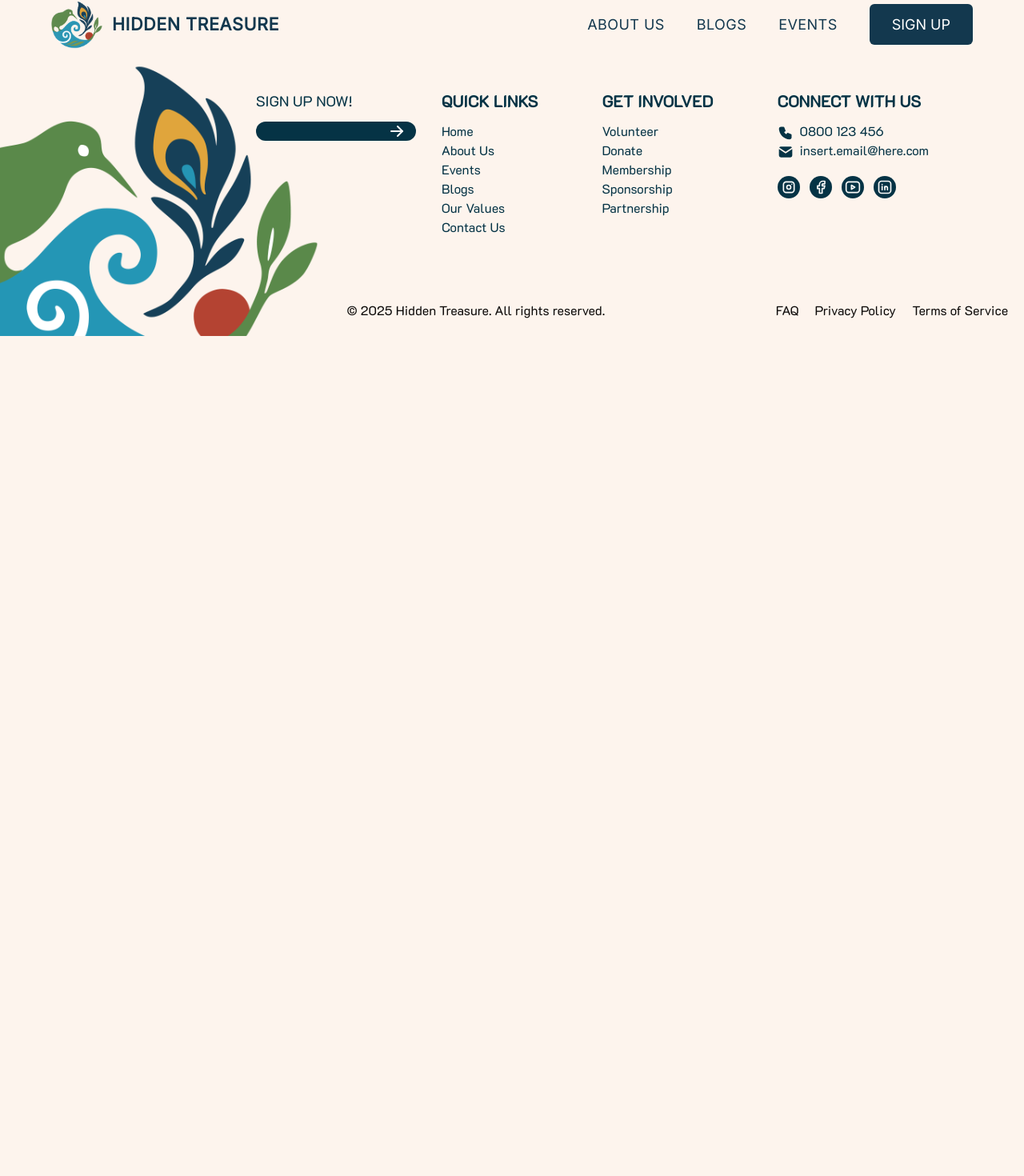
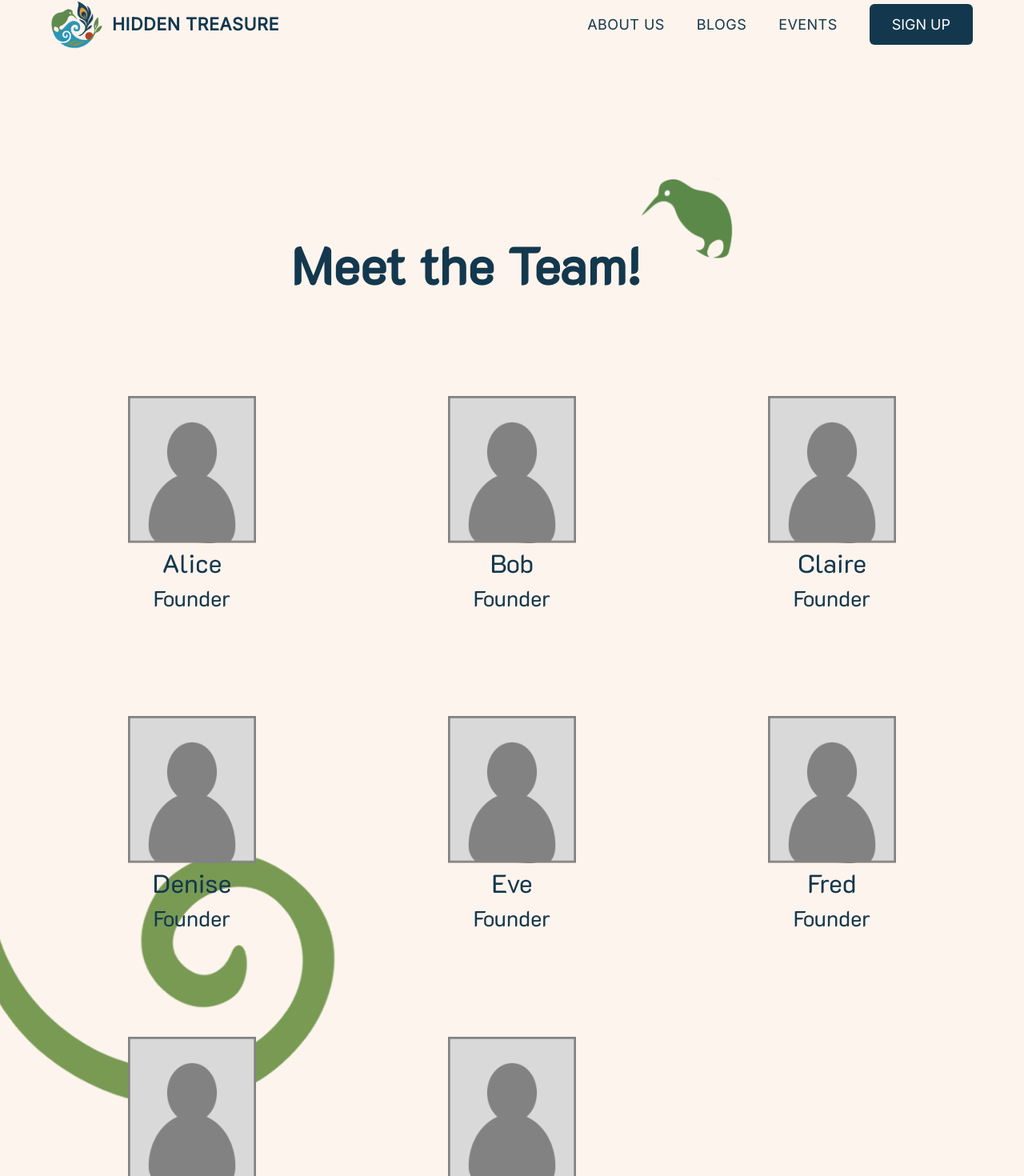
Before and after one commit to UoaWDCC/hidtreas, a Next.js app: page /about in a window 1280 px wide. Shown: the part 11-1481 px from the top of the page at 80% size. Before the commit the page ends 800 px from the top, so only its background shows below. Built offline with nearby package versions, Linux system fonts and the light colour scheme.

Commit message:
feat: add Meet the Team section to About Us page

```diff
--- a/src/app/(frontend)/about/page.tsx
+++ b/src/app/(frontend)/about/page.tsx
@@ -1,10 +1,14 @@
 import Header from '@/components/common/Header'
 import Footer from '@/components/common/Footer'
+import MeetTheTeam from '@/components/AboutUs/MeetTheTeam'
 
 export default async function AboutPage() {
   return (
     <div className="home">
       <Header />
+
+      <MeetTheTeam />
+
       <Footer />
     </div>
   )
--- /dev/null
+++ b/src/components/AboutUs/MeetTheTeam.tsx
@@ -0,0 +1,57 @@
+import Image, { StaticImageData } from 'next/image'
+import profilePic from '@/assets/personPicture.png'
+import koru from '@/assets/bigGreenKoru.png'
+import kiwi from '@/assets/kiwiBird.svg'
+
+export default function MeetTheTeam() {
+  return (
+    <div className="relative pt-[6rem] pb-[6rem]  ">
+      {/* whole section */}
+      <Image
+        src={koru}
+        alt="Koru"
+        className="absolute left-[-2%] top-3/4 -translate-x-0 -translate-y-1/2 w-[35vw] h-auto rotate-90 z-[-10]"
+      />
+
+      <div className="flex justify-center ">
+        {/* heading */}
+        <div className="mt-[9vw]">
+          <h2 className="text-[clamp(2rem,6vw,4rem)] font-bold">Meet the Team!</h2>
+        </div>
+        <Image
+          src={kiwi}
+          alt="Kiwi"
+          className="flex top-[5%] right-[20%] w-[9vw] h-auto scale-x-[-1]"
+        />
+      </div>
+
+      <div className="max-w-7xl mx-auto px-10 ">
+        {/* whole grid */}
+
+        <div className="mt-[9vw] grid grid-cols-2 sm:grid-cols-2 lg:grid-cols-3 gap-[10vw] px-[5vw]">
+          <TeamMember name="Alice" role="Founder" image={profilePic} />
+          <TeamMember name="Bob" role="Founder" image={profilePic} />
+          <TeamMember name="Claire" role="Founder" image={profilePic} />
+          <TeamMember name="Denise" role="Founder" image={profilePic} />
+          <TeamMember name="Eve" role="Founder" image={profilePic} />
+          <TeamMember name="Fred" role="Founder" image={profilePic} />
+          <TeamMember name="Greg" role="Founder" image={profilePic} />
+          <TeamMember name="Hank Green!" role="Founder" image={profilePic} />
+        </div>
+      </div>
+    </div>
+  )
+}
+
+function TeamMember({ name, role, image }: { name: string; role: string; image: StaticImageData }) {
+  return (
+    <div className="flex flex-col items-center text-center">
+      {/* image */}
+      <Image src={image} alt={`${name}'s photo`} className="w-[clamp(4rem,20vw,10rem)] h-auto" />
+
+      {/* text stuff */}
+      <p className="text-[clamp(1rem,4vw,2rem)]">{name}</p>
+      <p className="text-[clamp(0.8rem,2.5vw,1.7rem)]">{role}</p>
+    </div>
+  )
+}
```
Also changed, not shown: src/assets/bigGreenKoru.png (added), src/assets/personPicture.png (added).
